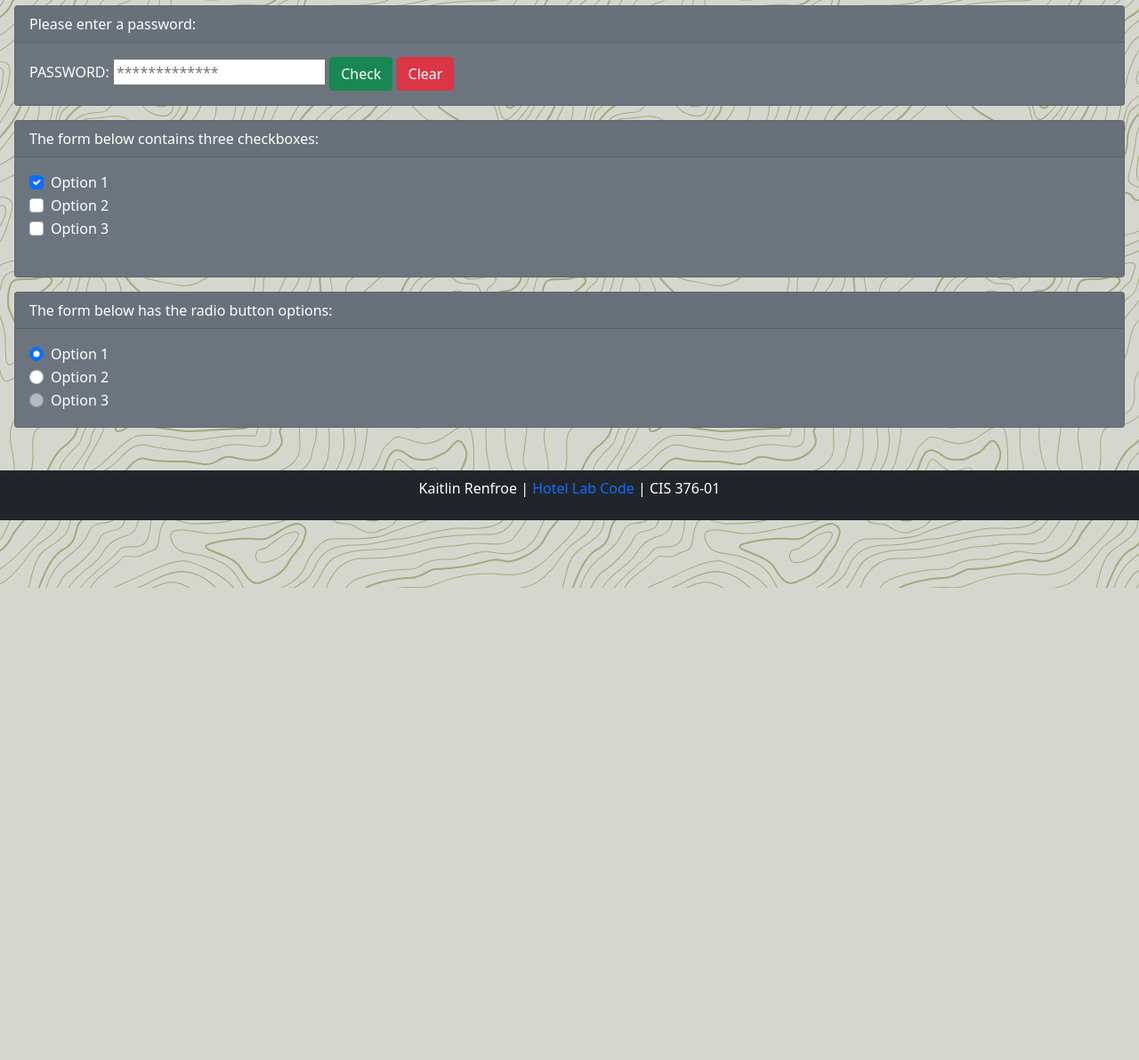
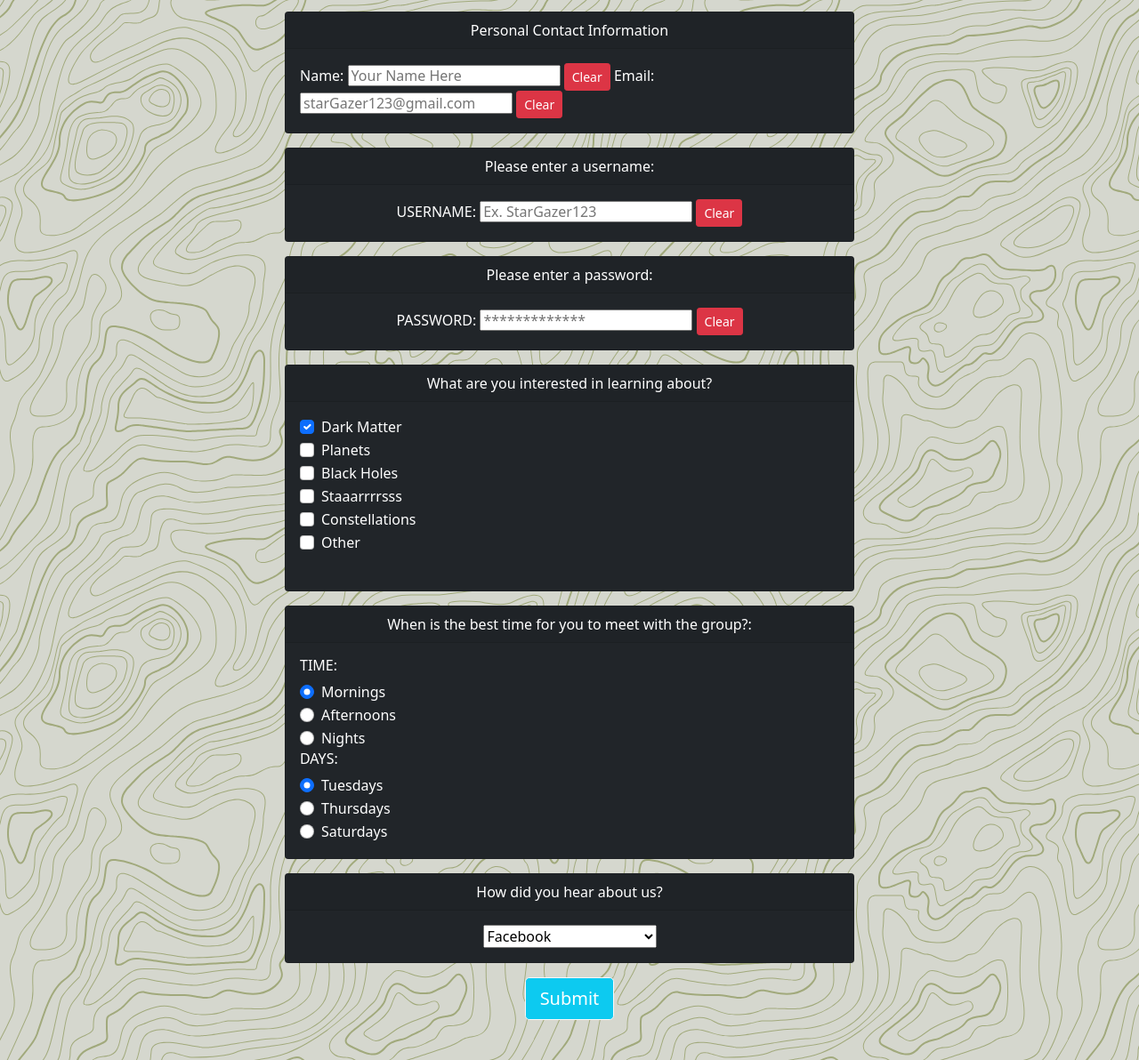
Before and after one commit to KaitlinRenfroe/renfroe-hotel-lab, a plain HTML site: page index.html in a window 1280 px wide. Shown: the part 139-1331 px from the top of the page at 89% size. Before the commit the page ends 800 px from the top, so only its background shows below. Drawn offline with nearby package versions, Linux system fonts and the light colour scheme.

Commit message:
index.html

```diff
--- a/index.html
+++ b/index.html
@@ -6,12 +6,51 @@
   <meta name="viewport" content="width=device-width, initial-scale=1">
 <script src="https://cdn.jsdelivr.net/npm/bootstrap@5.3.2/dist/js/bootstrap.bundle.min.js"></script><link rel="stylesheet" href="https://cdnjs.cloudflare.com/ajax/libs/normalize/5.0.0/normalize.min.css">
 <link rel='stylesheet' href='https://cdnjs.cloudflare.com/ajax/libs/bootstrap/5.0.2/css/bootstrap.min.css'><link rel="stylesheet" href="./style.css">
+<link rel="stylesheet" href="https://cdn.jsdelivr.net/npm/bootstrap-icons@1.5.0/font/bootstrap-icons.css"><link rel="stylesheet" href="https://cdnjs.cloudflare.com/ajax/libs/normalize/5.0.0/normalize.min.css">
 
 </head>
 <body>
 <!-- partial:index.partial.html -->
+<!-- Titlebar introducing page and reason for page -->
+<div class="row">
+  <div class="container-fluid">
+    <nav class="navbar navbar-expand-sm navbar-light text-white" style="background-color:#533A66">
+
+  <div class="offset-md-2 col-md-8 mx-auto text-center">
+
+      <h2><i class="bi bi-moon-stars"></i> The Astronomical Astronomy Club <i class="bi bi-moon-stars"></i></h2>
+      <h4>Welcome, Fellow Astrologist.</h4>
+      <h4>Thank You For Your Interest In Our Club!</h4>
+    </nav>
+    </div>
+   </div>
+  </div>
+<!-- Text area asking for the user's name and email -->
+<div class="card m-3 col-sm-6 text-left mx-auto bg-dark text-white">
+  <div class="card-header text-center">Personal Contact Information
+  </div>
+  <div class="card-body">
+    <label for="name">Name:</label>
+    <input
+           type="text"
+           name="name"
+           id="name"
+           placeholder="Your Name Here"
+    />
+    <button type="button" class="btn btn-danger btn-sm" onclick="document.getElementById('name').value = ''">Clear</button>
+  <label for="email">Email:</label>
+    <input
+           type="text"
+           name="email"
+           id="email"
+           placeholder="starGazer123@gmail.com"
+    />
+    <button type="button" class="btn btn-danger btn-sm" onclick="document.getElementById('email').value = ''">Clear</button>
+  </div>
+</div>
+
 <!-- Text area box asking for a username and password -->
-<div class="card m-3 bg-secondary text-white">
+<div class="card m-3 col-sm-6 text-center mx-auto bg-dark text-white">
   <div class="card-header">Please enter a username: </div>
   <div class="card-body">
         <label for="userName">USERNAME:</label>
@@ -19,14 +58,13 @@
            type="text"
            name="userName"
            id="userName"
-           placeholder="Ex. TwistedOcto"
+           placeholder="Ex. StarGazer123"
     />
-    <button type="button" class="btn btn-success">Check</button>
-    <button type="button" class="btn btn-danger">Clear</button>
+      <button type="button" class="btn btn-danger btn-sm" onclick="document.getElementById('userName').value = ''">Clear</button>
   </div>
 </div>
 
-<div class="card m-3 bg-secondary text-white">
+<div class="card m-3 col-sm-6 text-center mx-auto bg-dark text-white">
   <div class="card-header">Please enter a password: </div>
   <div class="card-body">
     <label for="password">PASSWORD:</label>
@@ -36,54 +74,102 @@
            id="password"
            placeholder="*************"
     />
-    <button type="button" class="btn btn-success">Check</button>
-    <button type="button" class="btn btn-danger">Clear</button>
+    <button type="button" class="btn btn-danger btn-sm" onclick="document.getElementById('password').value = ''">Clear</button>
   </div>
 </div>
 
-<!-- The Checkbox Section-->
-<div class="card m-3 bg-secondary text-white">
-  <div class="card-header">The form below contains three checkboxes:</div>
+<!-- The Checkbox Section asks the user to check off their topics of interest-->
+<div class="card m-3 col-sm-6 text-left mx-auto bg-dark text-white">
+  <div class="card-header text-center">What are you interested in learning about?</div>
   <div class="card-body">
-    <form action="/action_page.php">
     <div class="form-check">
-      <input type="checkbox" class="form-check-input" id="check1" name="option1" value="something" checked>
-      <label class="form-check-label" for="check1">Option 1</label>
+      <input type="checkbox" class="form-check-input" id="darkMatter" name="darkMatter" value="darkMatter" checked>
+      <label class="form-check-label" for="darkMatter">Dark Matter</label>
     </div>
     <div class="form-check">
-      <input type="checkbox" class="form-check-input" id="check2" name="option2" value="something">
-      <label class="form-check-label" for="check2">Option 2</label>
+      <input type="checkbox" class="form-check-input" id="planets" name="planets" value="planets">
+      <label class="form-check-label" for="planets">Planets</label>
     </div>
 <div class="form-check">
-      <input type="checkbox" class="form-check-input" id="check2" name="option2" value="something">
-      <label class="form-check-label" for="check2">Option 3</label>
+      <input type="checkbox" class="form-check-input" id="blackHoles" name="blackHoles" value="blackHoles">
+      <label class="form-check-label" for="check2">Black Holes</label>
+    </div>
+    <div class="form-check">
+      <input type="checkbox" class="form-check-input" id="stars" name="stars" value="stars">
+      <label class="form-check-label" for="stars">Staaarrrrsss</label>
+    </div>
+    <div class="form-check">
+      <input type="checkbox" class="form-check-input" id="constel" name="constel" value="constel">
+      <label class="form-check-label" for="constel">Constellations</label>
+    </div>
+    <div class="form-check">
+      <input type="checkbox" class="form-check-input" id="other" name="other" value="other">
+      <label class="form-check-label" for="other">Other</label>
     </div><br>
   </div>
  </div>
 
 <!-- Radio Buttons  -->
-  <div class="card m-3 bg-secondary text-white">
-    <div class="card-header">The form below has the radio button options:</div>
+  <div class="card m-3 col-sm-6 text-left mx-auto bg-dark text-white">
+    <div class="card-header text-center">When is the best time for you to meet with the group?:</div>
   <div class="card-body">
+    <h6>TIME:</h6>
         <div class="form-check">
-  <input type="radio" class="form-check-input" id="radio1" name="optradio" value="option1" checked>Option 1
-  <label class="form-check-label" for="radio1"></label>
+  <input type="radio" class="form-check-input" id="mornings" name="mornings" value="mornings" checked>Mornings
+  <label class="form-check-label" for="mornings"></label>
 </div>
 <div class="form-check">
-  <input type="radio" class="form-check-input" id="radio2" name="optradio" value="option2">Option 2
-  <label class="form-check-label" for="radio2"></label>
+  <input type="radio" class="form-check-input" id="afternoons" name="afternoons" value="afternoons">Afternoons
+  <label class="form-check-label" for="afternoons"></label>
 </div>
 <div class="form-check">
-  <input type="radio" class="form-check-input" disabled>Option 3
-  <label class="form-check-label"></label>
+  <input type="radio" class="form-check-input" id="nights" name="nights" value="nights">Nights
+  <label class="form-check-label" for="nights"></label>
+</div>
+    <h6>DAYS:</h6>
+        <div class="form-check">
+  <input type="radio" class="form-check-input" id="tuesday" name="tuesday" value="tuesday" checked>Tuesdays
+  <label class="form-check-label" for="tuesday"></label>
+</div>
+<div class="form-check">
+  <input type="radio" class="form-check-input" id="thursday" name="thursday" value="thursday">Thursdays
+  <label class="form-check-label" for="thursday"></label>
+</div>
+<div class="form-check">
+  <input type="radio" class="form-check-input" id="saturday" name="saturday" value="saturday">Saturdays
+  <label class="form-check-label" for="saturday"></label>
 </div>
   </div>
 </div>
 
 <!-- Dropdown list -->
-  <!--The footer at the bottom of the page-->
-     <div class="mt-5 p-2 bg-dark text-white text-center">
-      <p>Kaitlin Renfroe | <a href="https://github.com/KaitlinRenfroe/renfroe-hotel-lab" target="_blank" style="text-decoration:none">Hotel Lab Code</a> | CIS 376-01</p>
+<div class="card m-3 col-sm-6 text-center mx-auto bg-dark text-white">
+  <div class="card-header">
+    <label for="sources">How did you hear about us?</label>
+  </div>
+
+  <div class="card-body">
+<select name="sources" id="sources">
+  <option value="facebook">Facebook</option>
+  <option value="friend">Friend</option>
+  <option value="instagram">Instagram</option>
+  <option value="twitter">Twitter</option>
+  <option value="duh">The stars told me, duh!</option>
+  <option value="other">Other</option>
+</select>
+  </div>
+ </div>
+
+<!-- Button to submit form and concirmation message-->
+  <div class="offset-md-2 col-md-8 mx-auto text-center">
+    <input type="submit" id="submitBtn" class="btn btn-info text-white btn-outline-light btn-lg text-center mx-auto" value="Submit">
+
+    <p id="confirmMsg"></p>
+  </div>
+
+<!--The footer at the bottom of the page-->
+     <div class="mt-5 p-2 text-white text-center" style="background-color:#533A66">
+      <p><a href="https://github.com/KaitlinRenfroe" target="_blank" style="text-decoration:none; color:white"><i class=" bi bi-person-badge-fill"></i> Kaitlin Renfroe</a> | <a href="https://github.com/KaitlinRenfroe/renfroe-india-lab" target="_blank" style="text-decoration:none; color:white"> <i class=" bi bi-file-earmark-code"></i> India Lab Code</a> | <a href="https://gist.github.com/barrycumbie/892372aa45634b0a28b7354ea076bac6" target="_blank" style="text-decoration:none; color:white"><i class=" bi bi-list-nested"></i> CIS 376-01</a></p>
     </div>
 <!-- partial -->
   <script src='https://cdnjs.cloudflare.com/ajax/libs/jquery/3.7.1/jquery.min.js'></script>
```
